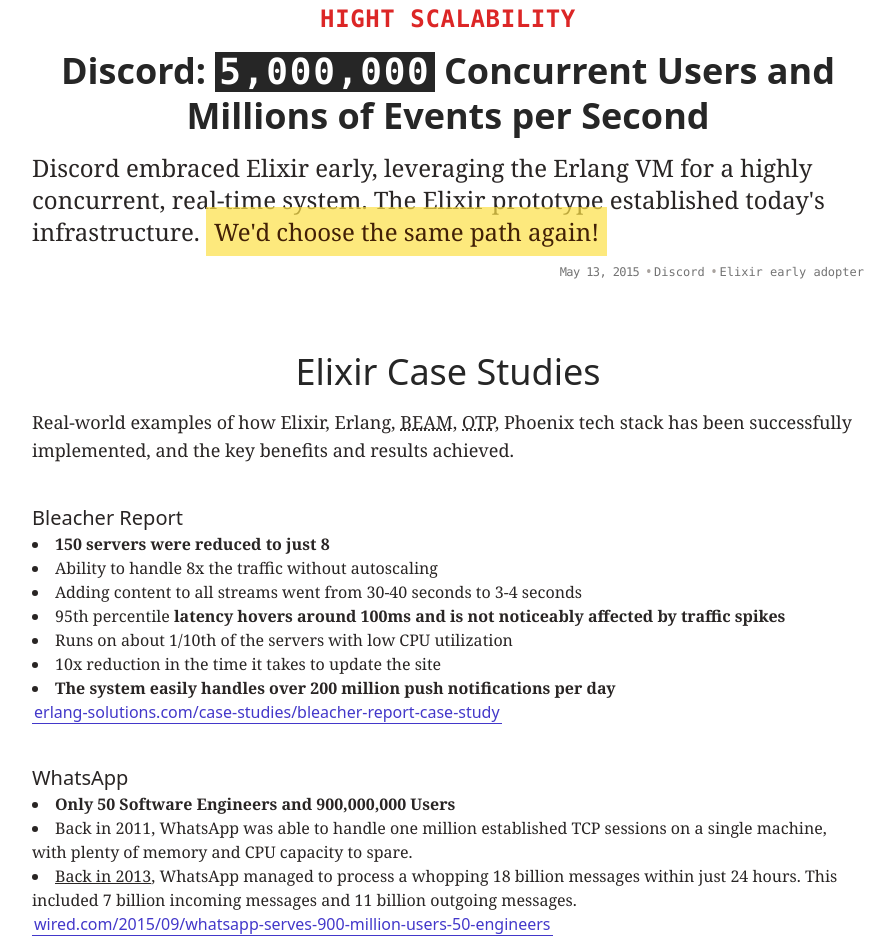
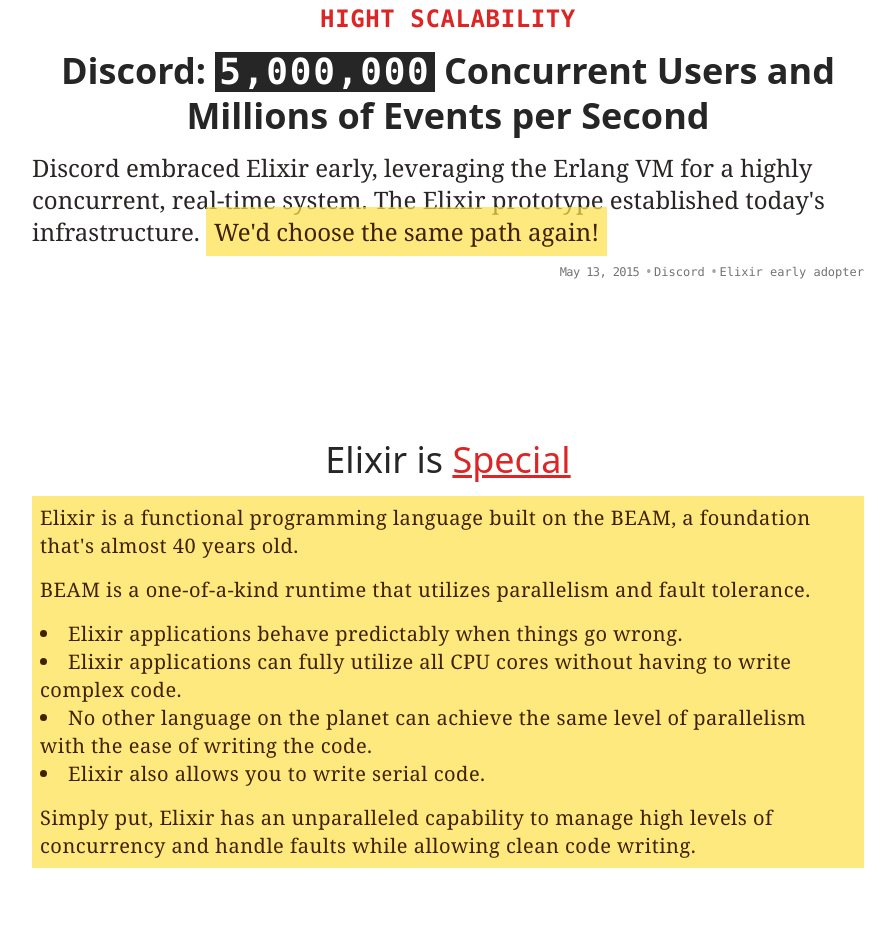
Before and after one commit to wbednarski/whyelixirlang, a website: page index.html in a window 1280 px wide. Shown: the part 1036-1987 px from the top of the page, without its empty margins (192-1087 px from the left). Drawn offline with Linux system fonts and the light colour scheme.

Commit message:
Why Elixir is special

```diff
--- a/index.html
+++ b/index.html
@@ -207,6 +207,52 @@
           </span>
           Elixir early adopter
         </div>
+      </article>
+
+      <article id="elixir-is-special" class="pb-20 pt-36">
+        <header>
+          <h2
+            class="my-2 text-center text-3xl text-neutral-800 sm:my-3 sm:text-4xl md:my-4"
+          >
+            <a href="#elixir-is-special"
+              >Elixir is <span class="text-red-600 underline">Special</span></a
+            >
+          </h2>
+        </header>
+        <p
+          class="bg-yellow-300/70 px-1 py-1 text-left font-serif text-lg leading-normal tracking-wide text-yellow-950 md:px-2 md:py-2 md:text-xl"
+        >
+          Elixir is a functional programming language built on the BEAM, a
+          foundation that's almost 40 years old.
+        </p>
+
+        <p
+          class="bg-yellow-300/70 px-1 py-1 text-left font-serif text-lg leading-normal tracking-wide text-yellow-950 md:px-2 md:py-2 md:text-xl"
+        >
+          BEAM is a one-of-a-kind runtime that utilizes parallelism and fault
+          tolerance.
+        </p>
+        <ul
+          class="list-inside list-disc bg-yellow-300/70 px-1 py-1 text-left font-serif text-lg leading-normal tracking-wide text-yellow-950 md:px-2 md:py-2 md:text-xl"
+        >
+          <li>Elixir applications behave predictably when things go wrong.</li>
+          <li>
+            Elixir applications can fully utilize all CPU cores without having
+            to write complex code.
+          </li>
+          <li>
+            No other language on the planet can achieve the same level of
+            parallelism with the ease of writing the code.
+          </li>
+          <li>Elixir also allows you to write serial code.</li>
+        </ul>
+        <p
+          class="bg-yellow-300/70 px-1 py-1 text-left font-serif text-lg leading-normal tracking-wide text-yellow-950 md:px-2 md:py-2 md:text-xl"
+        >
+          Simply put, Elixir has an unparalleled capability to manage high
+          levels of concurrency and handle faults while allowing clean code
+          writing.
+        </p>
       </article>
 
       <article id="elixir-case-studies" class="pt-14">
```
Also changed, not shown: tailwind-prod.css.
